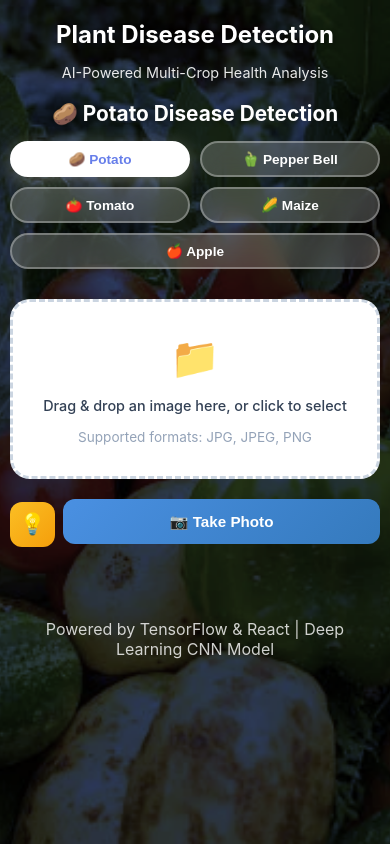
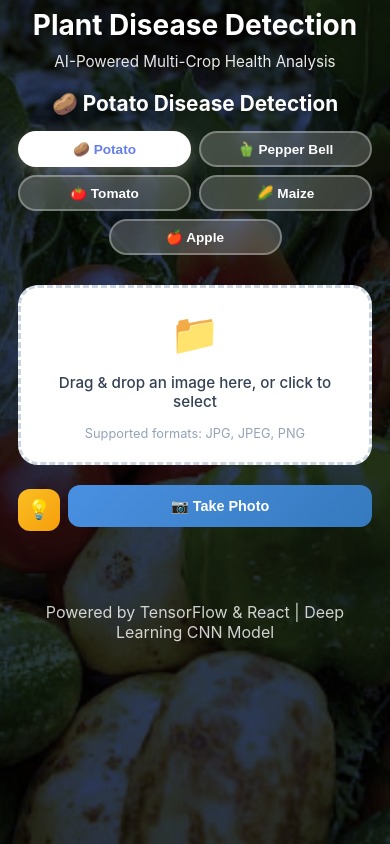
Before and after one commit to surajsingh8204/PlantDiseaseDetection, a React (Create React App) app in the folder frontend/: page / in a window 390 px wide. Built offline with nearby package versions, Linux system fonts and the light colour scheme; the HTML template or start-up script is replaced by a standard one.

Commit message:
Improve mobile responsiveness for smartphone views

```diff
--- a/frontend/src/App.css
+++ b/frontend/src/App.css
@@ -29,6 +29,8 @@
 .container {
   max-width: 1200px;
   width: 100%;
+  padding: 0 10px;
+  box-sizing: border-box;
 }
 
 .header {
@@ -379,6 +381,7 @@
   box-shadow: 0 10px 30px rgba(0, 0, 0, 0.1);
   width: 100%;
   max-width: 800px;
+  box-sizing: border-box;
 }
 
 .results-section h2 {
@@ -537,13 +540,15 @@
     flex-wrap: wrap;
     gap: 10px;
     margin-top: 15px;
+    width: 100%;
   }
 
   .crop-button {
     font-size: 0.9rem;
     padding: 10px 15px;
-    flex: 1 1 calc(50% - 10px);
-    min-width: calc(50% - 10px);
+    flex: 1 1 calc(50% - 5px);
+    min-width: calc(50% - 5px);
+    max-width: calc(50% - 5px);
   }
 
   .main-content {
@@ -651,21 +656,33 @@
 
 /* Extra small devices (phones in portrait mode) */
 @media (max-width: 480px) {
+  .App {
+    padding: 8px;
+  }
+
   .main-title h1 {
-    font-size: 1.5rem;
+    font-size: 1.75rem;
+    margin-bottom: 10px;
   }
 
   .main-title p {
-    font-size: 0.9rem;
+    font-size: 0.95rem;
   }
 
   .header h2 {
     font-size: 1.3rem;
   }
 
+  .crop-selector {
+    gap: 8px;
+  }
+
   .crop-button {
     font-size: 0.85rem;
     padding: 8px 12px;
+    flex: 1 1 calc(50% - 4px);
+    min-width: calc(50% - 4px);
+    max-width: calc(50% - 4px);
   }
 
   .dropzone {
@@ -678,11 +695,46 @@
   }
 
   .dropzone-text {
+    font-size: 0.95rem;
+  }
+
+  .dropzone-hint {
+    font-size: 0.8rem;
+  }
+
+  .preview-image {
+    max-height: 200px;
+  }
+
+  .camera-button {
     font-size: 0.9rem;
+    padding: 10px 16px;
+    height: 42px;
+  }
+
+  .tips-icon-button {
+    width: 42px;
+    height: 42px;
+    font-size: 1.2rem;
+    margin-top: -8px;
+  }
+
+  .predict-button {
+    font-size: 0.95rem;
+    padding: 12px 20px;
+  }
+
+  .results-section {
+    padding: 20px 15px;
   }
 
   .result-emoji {
     font-size: 1.8rem;
+  }
+
+  .result-header {
+    gap: 10px;
+    padding-bottom: 15px;
   }
 
   .result-header h3 {
@@ -692,4 +744,32 @@
   .healthy-emoji {
     padding: 8px 12px;
   }
+
+  .detail-item {
+    padding: 10px;
+  }
+
+  .detail-label {
+    font-size: 0.85rem;
+  }
+
+  .detail-value {
+    font-size: 1rem;
+  }
+
+  .recommendations {
+    padding: 12px;
+  }
+
+  .recommendations h4 {
+    font-size: 0.95rem;
+  }
+
+  .recommendations li {
+    font-size: 0.85rem;
+  }
+
+  .modal-content {
+    padding: 20px;
+  }
 }
```
